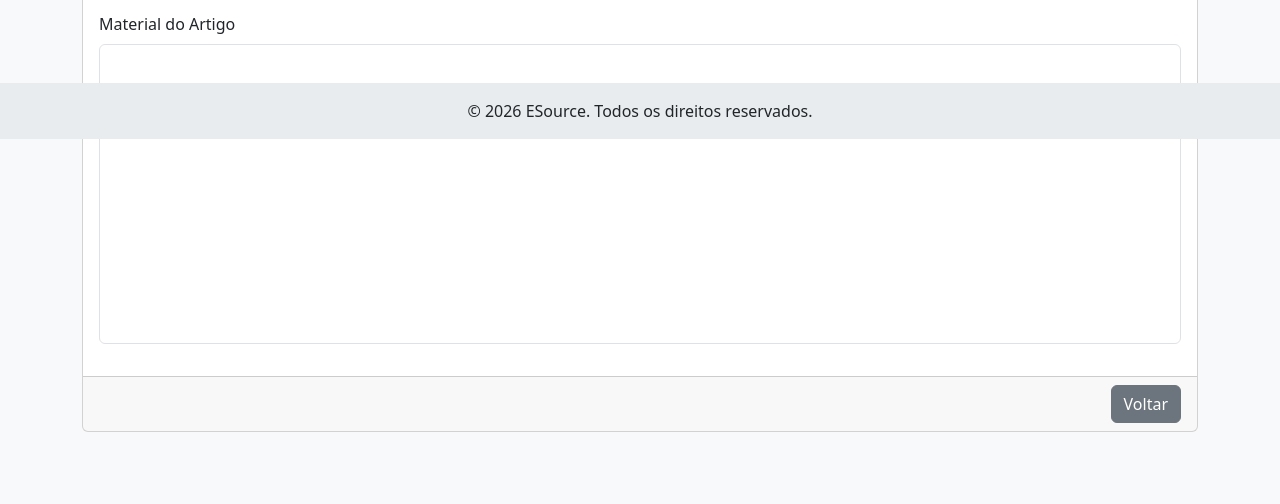
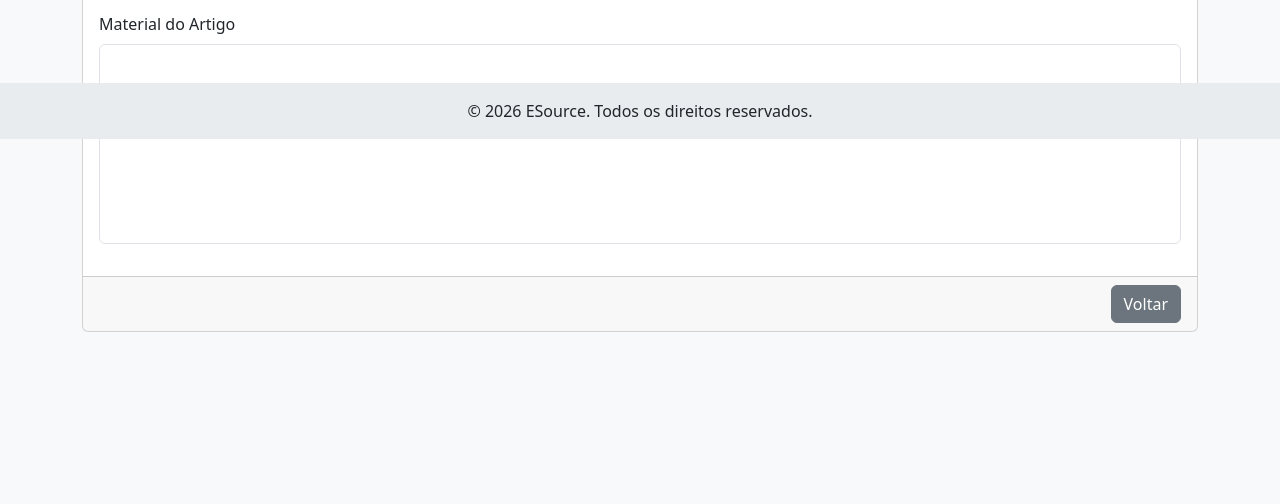
Before and after one commit to rafaelcs-br/esource, a Django app: template portal/templates/artigos/detalhes_artigo.html in a window 1280 px wide. Shown: the part 661-1165 px from the top of the page. After the commit the page ends 993 px from the top, so only its background shows below. Run offline with Django 5.2, Linux system fonts and the light colour scheme; the template is opened without the code that fills it, so the values that code supplies are empty.

Commit message:
👌 style: Corrigindo Detalhes Artigo

```diff
--- a/portal/templates/artigos/detalhes_artigo.html
+++ b/portal/templates/artigos/detalhes_artigo.html
@@ -53,7 +53,7 @@
 
                 <div class="mb-3">
                     <label class="form-label">Material do Artigo</label>
-                    <div class="form-control" style="min-height: 300px">
+                    <div class="form-control" style="min-height: 200px">
                         {{ artigo.material|safe }}
                     </div>
                 </div>
@@ -65,6 +65,8 @@
     </div>
 
     {% include 'fragments/footer.html' %}
+
+    <script src="https://cdn.jsdelivr.net/npm/bootstrap@5.3.3/dist/js/bootstrap.bundle.min.js"></script>
 </body>
 
 </html>
```
